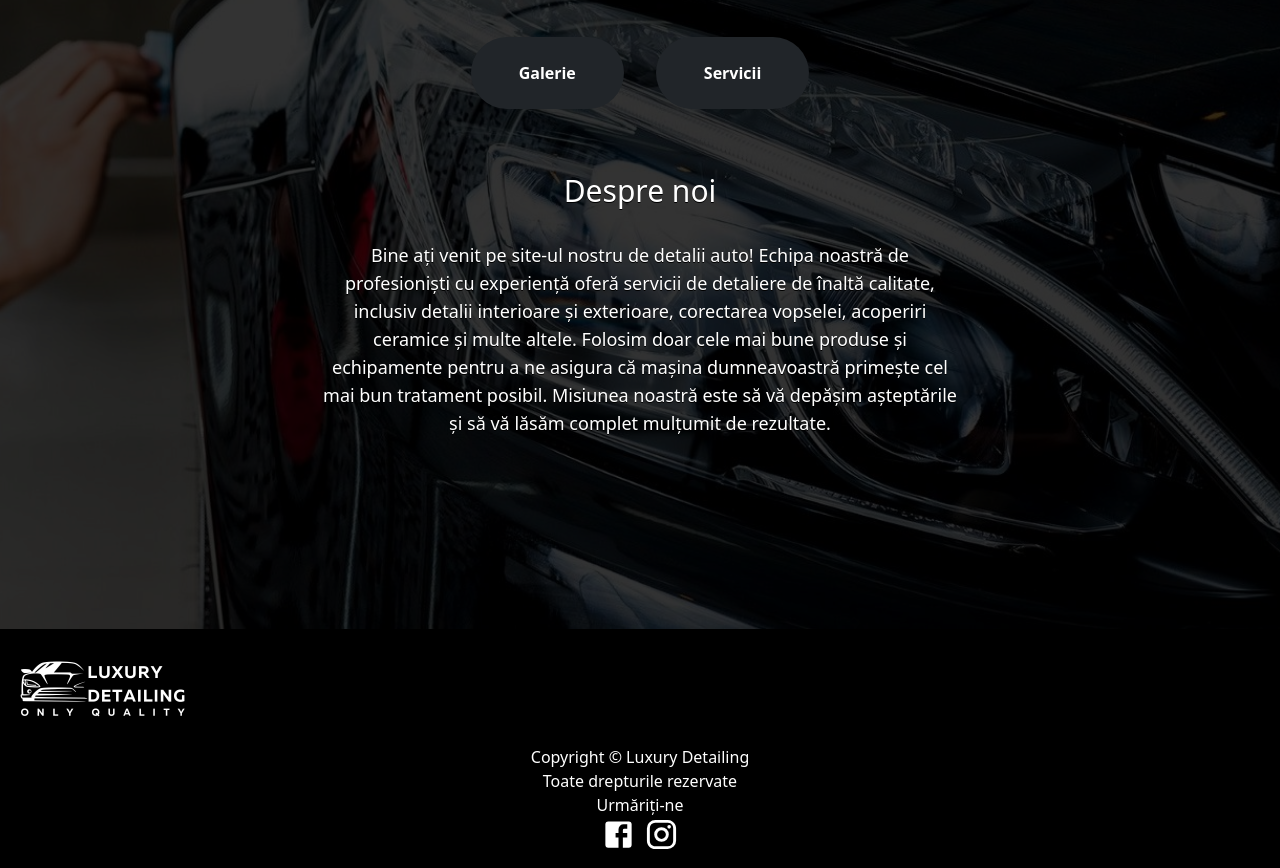
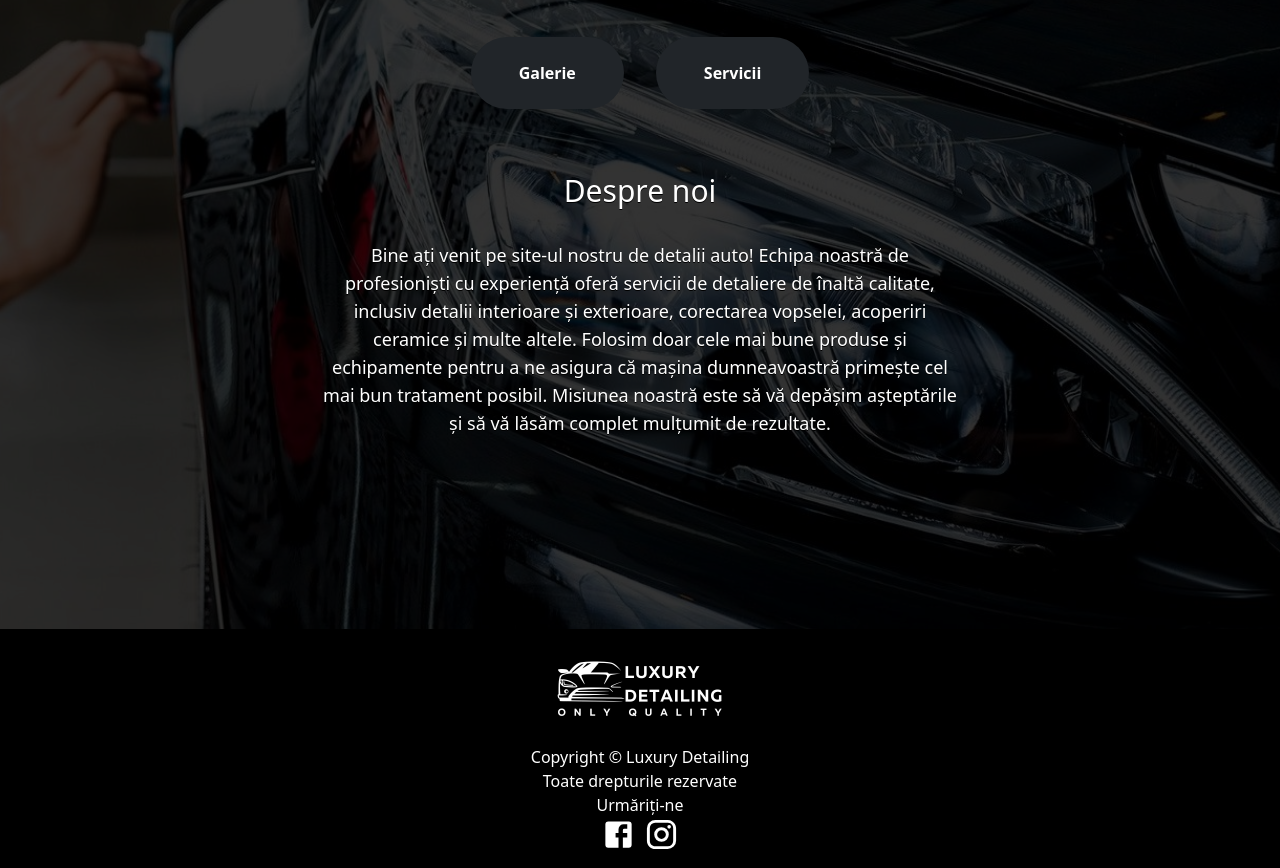
Before and after one commit to Aleku99/luxury-detailing-fe, a Next.js app: page / in a window 1280 px wide. Shown: the part 447-1315 px from the top of the page. Built offline with nearby package versions, Linux system fonts and the light colour scheme.

Commit message:
fix: center footer logo
Signed-off-by: Alexandru Loghin <aleku@DESKTOP-K24JF9T>

```diff
--- a/src/components/Footer.tsx
+++ b/src/components/Footer.tsx
@@ -6,8 +6,8 @@ import InstagramIcon from "@mui/icons-material/Instagram";
 const Footer = (): JSX.Element => {
   return (
     <footer className="grid-footer justify-between items-center gap-6 bg-black min-h-[4rem] p-[1rem] xl:gap-0">
-      <a href="/">
-        <div className="w-[175px] h-[100px] relative flex flex-row justify-center items-center xl:justify-start">
+      <a href="/" style={{ WebkitTapHighlightColor: "transparent" }}>
+        <div className="my-0 mx-auto w-[175px] h-[100px] relative flex flex-row justify-center items-center xl:justify-start">
           <Image
             src="/assets/logo.jpg"
             alt="Logo image"
```
